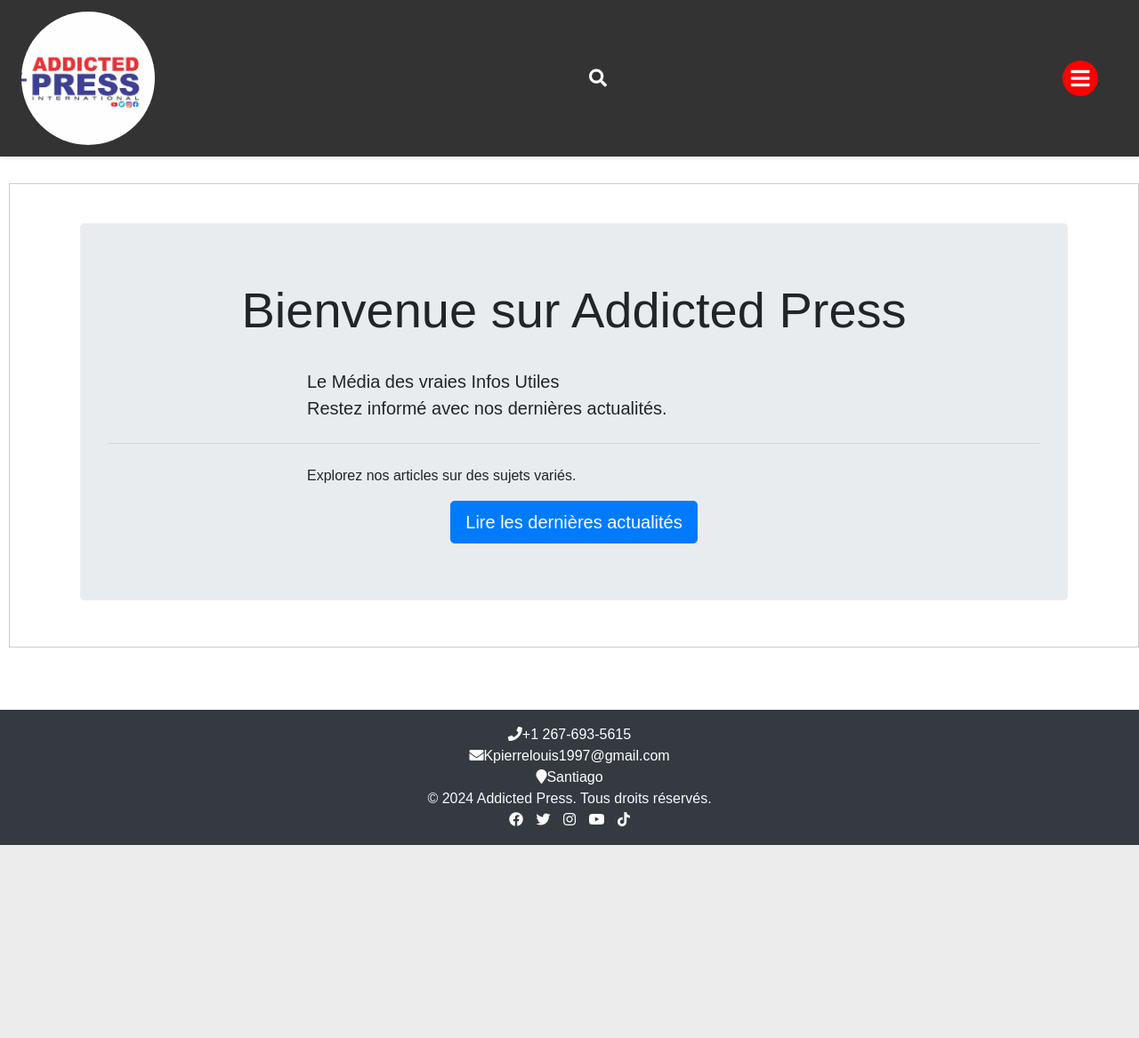
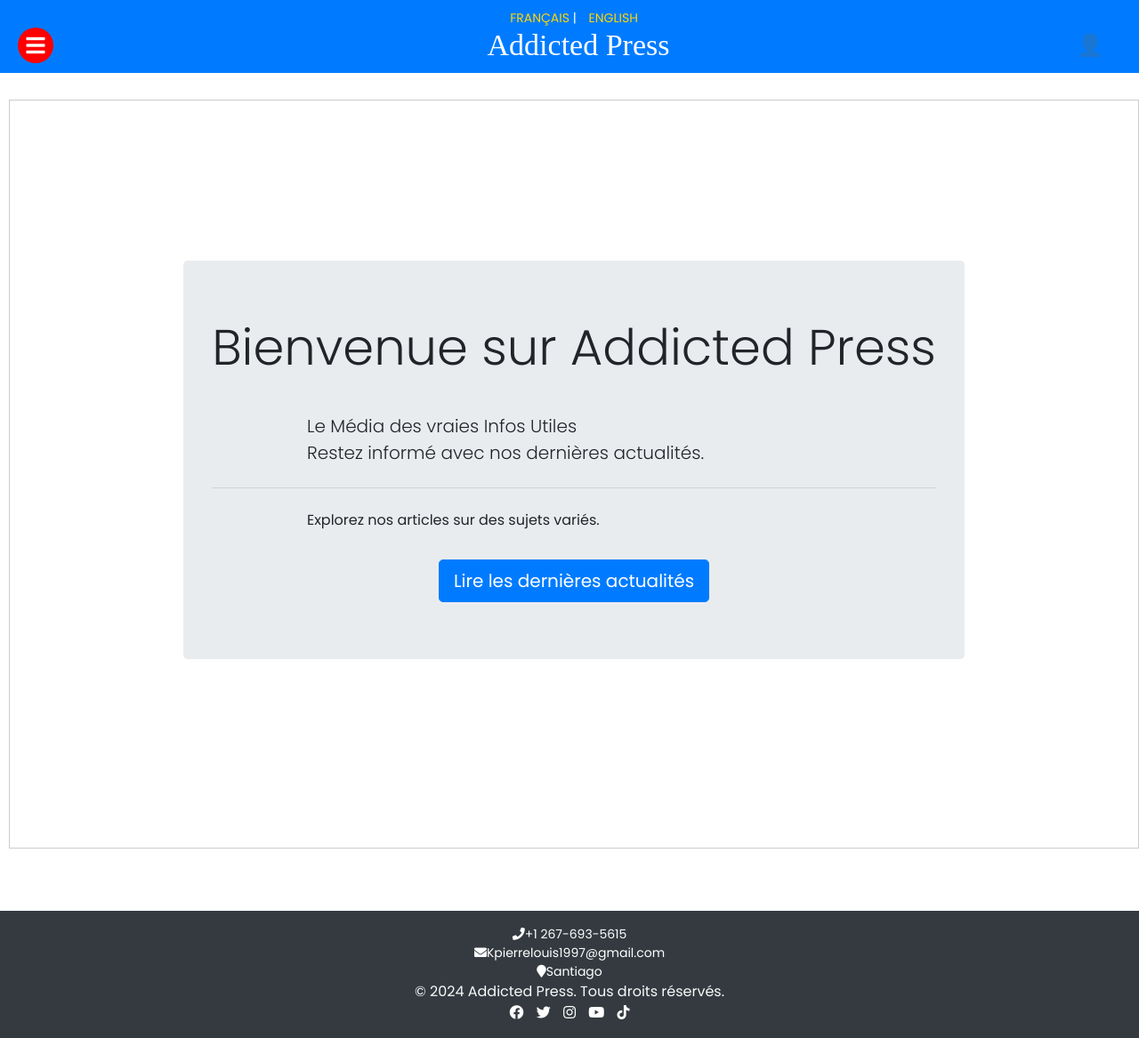
Before and after one commit to BaoulyNelson/ayibopost, a PHP site: page / in a window 1280 px wide. Shown: the whole page at 89% size. Before the commit the page ends 950 px from the top, so only its background shows below. Run offline with PHP 8.4, Linux system fonts and the light colour scheme.

Commit message:
dixhuit mai

```diff
--- a/CSS/contenu.css
+++ b/CSS/contenu.css
@@ -61,10 +61,3 @@
   padding: 2rem;
   border-radius: 0.5rem;
 }
-
-
-.jumbotron {
-  background-color: #f8f9fa;
-  padding: 2rem;
-  border-radius: 0.5rem;
-}
--- a/CSS/footer.css
+++ b/CSS/footer.css
@@ -3,6 +3,8 @@
     color: white;
     overflow-x: hidden;
     margin-top: 50px;
+    padding: 10px 0;
+    overflow-x: hidden;
 }
 
 @media (max-width: 768px) {
@@ -38,6 +40,9 @@
     display: flex;
     flex-direction: column;
     color: white;
+    justify-content: center;
+    padding: 0 20px;
+    font-size: 14px;
   }
 
   .contact-info a {
@@ -60,8 +65,5 @@
   main {
     padding-bottom: 60px; /* Ajustez la valeur en fonction de la hauteur de votre footer */
   }
-  /* Ajoute un padding en bas à la classe .sub-menu sur les petits écrans */
-  .login-button {
-    padding-bottom: 20px; /* Ajustez la valeur selon vos besoins */
-  }
+
 }
--- /dev/null
+++ b/CSS/jumbotron.css
@@ -0,0 +1,24 @@
+/* Centrer le contenu de la container */
+.container {
+    display: flex;
+    justify-content: center;
+    align-items: center;
+    height: 100vh; /* 100% de la hauteur de la fenêtre */
+}
+
+/* Styles pour la jumbotron */
+.jumbotron {
+    background-color: #f8f9fa;
+    padding: 2rem;
+    border-radius: 0.5rem;
+    text-align: center;
+}
+
+/* Optionnel : ajustement pour garantir que le texte soit bien visible */
+.display-4, .lead {
+    margin-bottom: 1rem;
+}
+
+.btn {
+    margin-top: 1rem;
+}
--- a/CSS/nav.css
+++ b/CSS/nav.css
@@ -1,18 +1,64 @@
+body {
+  margin: 0;
+  font-family: Arial, sans-serif;
+}
 
-/* Styles pour la barre de navigation */
-.navbar {
-    background-color: #333; /* Changement de la couleur de fond */
+header {
+  background-color: #007BFF;
+  color: white;
+  padding: 10px 0;
+  overflow-x: hidden;
+}
+
+.top-bar {
+  display: flex;
+  justify-content: center;
+  padding: 0 20px;
+  font-size: 14px;
+}
+
+.language {
+  color: gold;
+  text-decoration: none;
+  margin-left: 10px;
+}
+
+.header-main {
   display: flex;
   justify-content: space-between;
   align-items: center;
-    box-shadow: 0 2px 4px rgba(0, 0, 0, 0.1); /* Ajout d'une ombre légère */
-    color: white; /* Texte en blanc */
-    position: fixed; /* Fixer la navbar en haut de la page pour une navigation facile */
-    top: 0;
-    left: 0;
-    width: 100%;
+  padding: 0 20px;
+}
+
+.logo {
+  font-family: 'Old English Text MT', serif;
+  font-size: 34px;
   margin: 0;
-    padding: 10px 20px; /* Ajout de rembourrage pour un meilleur espacement */
+  color: white;
+}
+
+/* Styles pour l'icône utilisateur */
+#user-icon {
+  font-size: 24px;
+  cursor: pointer;
+  color: white;
+  margin-right: 20px; /* Ajustez cette valeur selon le décalage souhaité */
+  text-decoration: none; /* Retire le soulignement */
+  display: flex;
+  align-items: center; /* Aligne verticalement si nécessaire */
+}
+
+
+
+/* Effet de survol */
+.user-icon:hover {
+  color: white; /* Changez la couleur au survol */
+}
+
+/* Retire le soulignement par défaut pour les liens */
+.user-icon a {
+  text-decoration: none;
+  color: inherit; /* Hérite de la couleur définie pour .user-icon */
 }
 
 .line {
--- a/CSS/recherche.css
+++ b/CSS/recherche.css
@@ -1,15 +1,25 @@
 .search-icon {
-    display: inline-block;
-    color: white; /* Changement de couleur au survol */
+    display: flex;
+    justify-content: center;
+    align-items: center;
+    width: 30px;
+    height: 30px;
+    border-radius: 50%;
+    margin-left: 20px; /* Ajoute du padding à gauche des liens */
+    background-color: #007bff; /* Couleur de fond de l'icône */
+    box-shadow: 0 4px 8px rgba(0, 0, 0, 0.1); /* Ombre pour un effet de relief */
     cursor: pointer;
-    font-size: 20px; /* Taille de l'icône */
-    transition: color 0.3s ease; /* Transition pour le changement de couleur au survol */
-    margin-right: 10px;
-    /* Marge entre les icônes */
-  }
+    transition: background-color 0.3s, transform 0.3s;
+}
 
+.search-icon i {
+    color: #fff; /* Couleur de l'icône */
+}
 
-
+.search-icon:hover {
+    background-color: #0056b3; /* Couleur de fond au survol */
+    transform: scale(1.1); /* Effet de zoom au survol */
+}
 #searchForm {
     display: none;
     max-width: 400px;
--- a/CSS/sidebar.css
+++ b/CSS/sidebar.css
@@ -52,18 +52,6 @@
 }
 
 
-  #addicted {
-    font-family: 'Old English Text MT', serif;
-    font-size: 36px;
-  }
-
-  #addicted {
-    color: red;
-    margin-left: 10px;
-  }
-
-
-
 /* Style pour l'icône de fermeture dans un cercle */
 .close-icon {
     position: absolute;
--- a/CSS/styles.css
+++ b/CSS/styles.css
@@ -1,16 +1,3 @@
-body {
-  font-family: Arial, sans-serif;
-  /* Police de caractères par défaut */
-  line-height: 1.6;
-  /* Hauteur de ligne pour une meilleure lisibilité */
-  padding: 0;
-  /* Supprime les espacements internes par défaut */
-  background-color: #f7f7f7;
-  /* Couleur de fond */
-  color: #333;
-  /* Couleur de texte principale */
-  overflow-x: hidden;
-}
 
 /* Import Google font - Poppins */
 @import url("https://fonts.googleapis.com/css2?family=Poppins:wght@200;300;400;500;600;700&display=swap");
@@ -52,27 +39,6 @@
 
 }
 
-.login-button {
-  margin-bottom: 50px;
-  display: flex;
-  margin-left: 30px;
-  /* Décalage vers la droite */
-  align-items: center;
-  justify-content: center;
-  padding: 5px;
-  width: 50px;
-  /* Définir une largeur fixe pour le bouton */
-  height: 50px;
-  /* Définir une hauteur fixe pour le bouton */
-  border: 2px solid #333;
-  border-radius: 50%;
-  background-color: red;
-}
-
-.login-button .fas.fa-user {
-  color: #333;
-  font-size: 20px;
-}
 
 
 .sub-menu {
--- a/index.html
+++ b/index.html
@@ -12,6 +12,7 @@
     <link rel="stylesheet" href="CSS/nav.css">
     <link rel="stylesheet" href="CSS/articles.css">
     <link rel="stylesheet" href="CSS/recherche.css">
+    <link rel="stylesheet" href="CSS/jumbotron.css">
     <link rel="stylesheet" href="https://cdnjs.cloudflare.com/ajax/libs/font-awesome/5.15.4/css/all.min.css">
     <link rel="stylesheet" href="https://stackpath.bootstrapcdn.com/bootstrap/4.5.2/css/bootstrap.min.css">
     <!-- Inclure Font Awesome -->
@@ -23,39 +24,43 @@
 
 <body>
     <!-- Barre de navigation -->
-    <nav class="navbar">
-        <a class="navbar-brand rounded-circle" href="#">
-            <img src="IMAGES/logo.jpg" alt="logo">
-        </a>
-        <div class="search-icon" id="searchIcon">
-            <i class="fas fa-search"></i> <!-- Icône de recherche -->
+    <header>
+        <div class="top-bar">
+            <a href="#" class="language">FRANÇAIS</a>&nbsp;|&nbsp;
+            <a href="#" class="language">ENGLISH</a>
         </div>
 
-
-        <div class="menu-icon">
+        <div class="header-main">
+            <div class="menu-icon" aria-label="Menu">
                 <i class="fas fa-bars"></i> <!-- Icône de menu hamburger -->
             </div>
-    </nav>
 
+            <h1 class="logo">Addicted Press</h1>
+            <a href="inscription.html" class="user-icon">
+                <div id="user-icon">&#128100;</div>
+            </a>
+        </div>
+    </header>
 
     <!-- Panneau latéral gauche -->
     <div id="sidebar" class="sidebar">
         <div class="close-icon">
             <i class="fas fa-times"></i> <!-- Icône de fermeture -->
         </div>
-        <div class="logo" id="addicted">Addicted Press</div>
-
-
 
         <div class="social-icons">
+
             <a href="lien_vers_votre_page_facebook" target="_blank"><i class="fab fa-facebook"></i></a>
             <a href="lien_vers_votre_page_twitter" target="_blank"><i class="fab fa-twitter"></i></a>
             <a href="lien_vers_votre_page_instagram" target="_blank"><i class="fab fa-instagram"></i></a>
             <a href="lien_vers_votre_chaine_youtube" target="_blank"><i class="fab fa-youtube"></i></a>
             <a href="#tiktok" target="_blank"><i class="fab fa-tiktok"></i></a>
             <a href="mailto:votreadresseemail@example.com"><i class="fas fa-envelope"></i></a>
-
             <!-- Ajoutez d'autres icônes de médias sociaux au besoin -->
+        </div>
+<hr>
+        <div class="search-icon" id="searchIcon">
+            <i class="fas fa-search"></i> <!-- Icône de recherche -->
         </div>
         <!-- Formulaire de recherche (initialement caché) -->
         <form id="searchForm" style="display: none;">
@@ -65,9 +70,7 @@
             </div>
             <i id="message"></i>
         </form>
-
         <div class="line"></div>
-
         <ul>
             <li><a href="#" class="lien" class="nav-item active" data-contenu="accueil">Accueil</a></li>
             <li><a href="#" class="lien" data-contenu="societe">Société</a></li>
@@ -90,9 +93,7 @@
         </ul>
         <!-- icone "Log In" -->
         <hr>
-        <a href="inscription.html" class="login-button">
-            <i class="fas fa-user"></i>
-        </a>
+
         <div class="navbar_content">
             <i class="bi bi-grid"></i>
             <i class='bx bx-sun' id="darkLight"></i>
@@ -106,7 +107,7 @@
     <main>
         <div id="contenu_accueil" class="contenu" style="display: block;">
            <!-- Content -->
-            <div class="container mt-4">
+<div class="container">
     <div class="jumbotron">
         <h1 class="display-4">Bienvenue sur Addicted Press</h1><br>
         <p class="lead">Le Média des vraies Infos Utiles <br>
@@ -116,6 +117,7 @@
         <a class="btn btn-primary btn-lg" href="#" role="button">Lire les dernières actualités</a>
     </div>
 </div>
+
         </div>
 
         <div id="contenu_societe" class="contenu" style="display: none;">
@@ -202,7 +204,7 @@
             <a href="mailto:Kpierrelouis1997@gmail.com"><i class="fas fa-envelope"></i>Kpierrelouis1997@gmail.com</a>
             <a href="http://googlemaps.com"><i class="fas fa-map-marker"></i>Santiago </a>
         </div>
-        <div class="container">
+        <div class="cont">
             &copy; <span id="currentYear"></span> Addicted Press. Tous droits réservés.
         </div>
         <div class="social-icons">
```
Lines whose indentation alone changed are shown as unchanged.
